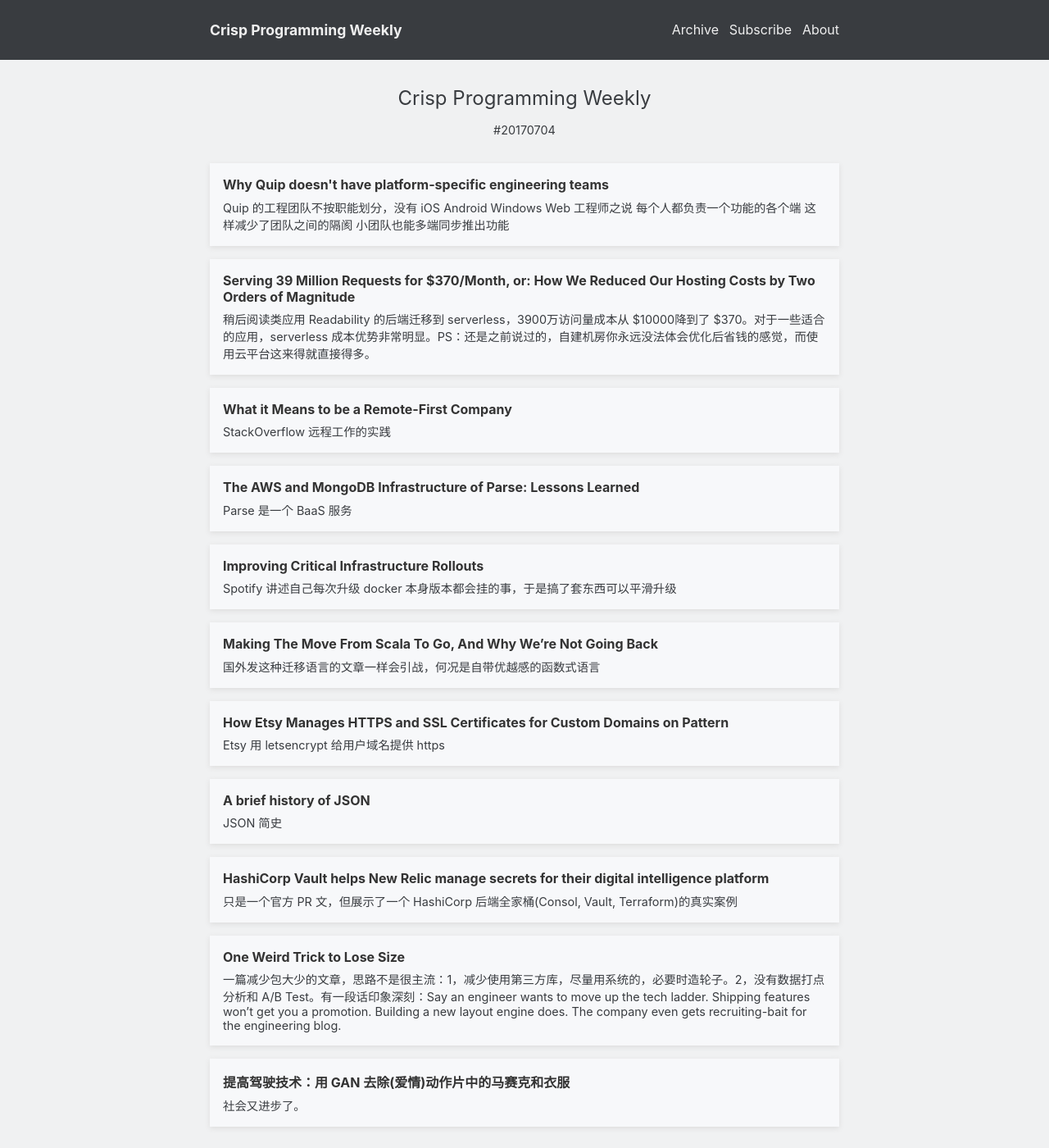
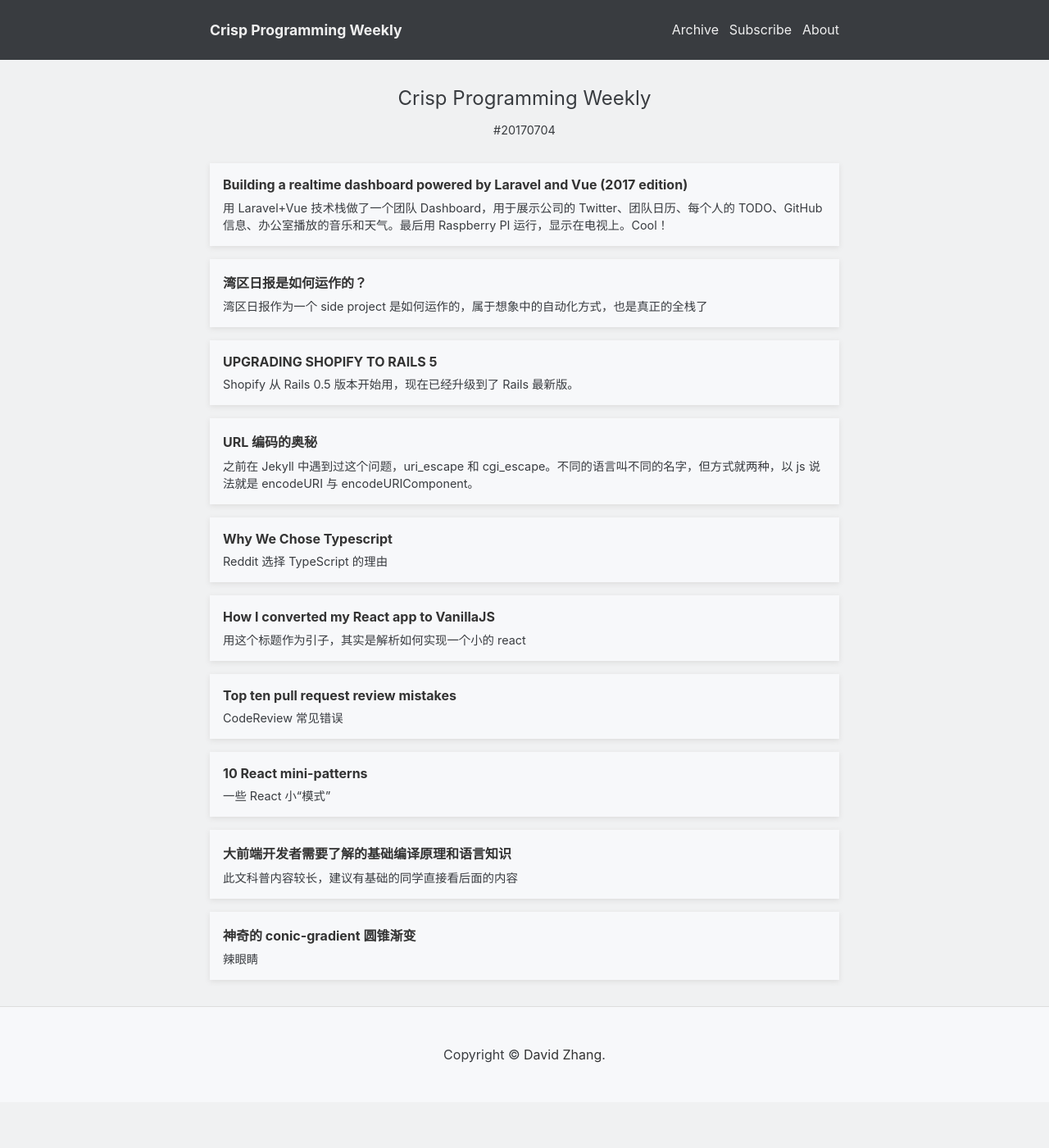
Before and after one commit to crispgm/weekly, a Jekyll site: the page built from _posts/2017-07-04-weekly.md, in a window 1280 px wide and 1400 px high. Shown: the whole window at 82% size. Built offline with Jekyll 4.4.1, drawn with Linux system fonts in a browser that asks for light colours.

Commit message:
Weekly 2017-07-04 published

```diff
--- a/_posts/2017-07-04-weekly.md
+++ b/_posts/2017-07-04-weekly.md
@@ -1,36 +1,33 @@
 ---
 articles:
-  - title:    "Why Quip doesn't have platform-specific engineering teams"
-    link:     "https://quip.com/blog/quip-engineering-team-structure"
-    comment:  "Quip 的工程团队不按职能划分，没有 iOS Android Windows Web 工程师之说 每个人都负责一个功能的各个端 这样减少了团队之间的隔阂 小团队也能多端同步推出功能"
-  - title:    "Serving 39 Million Requests for $370/Month, or: How We Reduced Our Hosting Costs by Two Orders of Magnitude"
-    link:     "https://trackchanges.postlight.com/serving-39-million-requests-for-370-month-or-how-we-reduced-our-hosting-costs-by-two-orders-of-edc30a9a88cd"
-    comment:  "稍后阅读类应用 Readability 的后端迁移到 serverless，3900万访问量成本从 $10000降到了 $370。对于一些适合的应用，serverless 成本优势非常明显。PS：还是之前说过的，自建机房你永远没法体会优化后省钱的感觉，而使用云平台这来得就直接得多。"
-  - title:    "What it Means to be a Remote-First Company"
-    link:     "https://stackoverflow.blog/2017/02/08/means-remote-first-company/"
-    comment:  "StackOverflow 远程工作的实践"
-  - title:    "The AWS and MongoDB Infrastructure of Parse: Lessons Learned"
-    link:     "https://medium.baqend.com/parse-is-gone-a-few-secrets-about-their-infrastructure-91b3ab2fcf71"
-    comment:  "Parse 是一个 BaaS 服务"
-  - title:    "Improving Critical Infrastructure Rollouts"
-    link:     "https://labs.spotify.com/2017/06/22/improving-critical-infrastructure-rollouts/"
-    comment:  "Spotify 讲述自己每次升级 docker 本身版本都会挂的事，于是搞了套东西可以平滑升级"
-  - title:    "Making The Move From Scala To Go, And Why We’re Not Going Back"
-    link:     "https://movio.co/en/blog/migrate-Scala-to-Go/"
-    comment:  "国外发这种迁移语言的文章一样会引战，何况是自带优越感的函数式语言"
-  - title:    "How Etsy Manages HTTPS and SSL Certificates for Custom Domains on Pattern"
-    link:     "https://codeascraft.com/2017/01/31/how-etsy-manages-https-and-ssl-certificates-for-custom-domains-on-pattern/"
-    comment:  "Etsy 用 letsencrypt 给用户域名提供 https"
-  - title:    "A brief history of JSON"
-    link:     "http://blog.sqlizer.io/posts/json-history/"
-    comment:  "JSON 简史"
-  - title:    "HashiCorp Vault helps New Relic manage secrets for their digital intelligence platform"
-    link:     "https://www.hashicorp.com/blog/hashicorp-vault-helps-new-relic-manage-secrets-for-their-digital-intelligence-platform/"
-    comment:  "只是一个官方 PR 文，但展示了一个 HashiCorp 后端全家桶(Consol, Vault, Terraform)的真实案例"
-  - title:    "One Weird Trick to Lose Size"
-    link:     "https://blog.halide.cam/one-weird-trick-to-lose-size-c0a4013de331"
-    comment:  "一篇减少包大少的文章，思路不是很主流：1，减少使用第三方库，尽量用系统的，必要时造轮子。2，没有数据打点分析和 A/B Test。有一段话印象深刻：Say an engineer wants to move up the tech ladder. Shipping features won’t get you a promotion. Building a new layout engine does. The company even gets recruiting-bait for the engineering blog."
-  - title:    "提高驾驶技术：用 GAN 去除(爱情)动作片中的马赛克和衣服"
-    link:     "https://zhuanlan.zhihu.com/p/27199954"
-    comment:  "社会又进步了。"
+  - title:    "Building a realtime dashboard powered by Laravel and Vue (2017 edition)"
+    link:     "https://codeburst.io/building-a-realtime-dashboard-powered-by-laravel-and-vue-2017-edition-7dc1d4954f71"
+    comment:  "用 Laravel+Vue 技术栈做了一个团队 Dashboard，用于展示公司的 Twitter、团队日历、每个人的 TODO、GitHub 信息、办公室播放的音乐和天气。最后用 Raspberry PI 运行，显示在电视上。Cool！"
+  - title:    "湾区日报是如何运作的？"
+    link:     "https://medium.com/@wanquribao/%E6%B9%BE%E5%8C%BA%E6%97%A5%E6%8A%A5%E6%98%AF%E5%A6%82%E4%BD%95%E8%BF%90%E4%BD%9C%E7%9A%84-5f2482e21be2"
+    comment:  "湾区日报作为一个 side project 是如何运作的，属于想象中的自动化方式，也是真正的全栈了"
+  - title:    "UPGRADING SHOPIFY TO RAILS 5"
+    link:     "https://shopifyengineering.myshopify.com/blogs/engineering/upgrading-shopify-to-rails-5-0"
+    comment:  "Shopify 从 Rails 0.5 版本开始用，现在已经升级到了 Rails 最新版。"
+  - title:    "URL 编码的奥秘"
+    link:     "https://aotu.io/notes/2017/06/15/The-mystery-of-URL-encoding/"
+    comment:  "之前在 Jekyll 中遇到过这个问题，uri_escape 和 cgi_escape。不同的语言叫不同的名字，但方式就两种，以 js 说法就是 encodeURI 与 encodeURIComponent。"
+  - title:    "Why We Chose Typescript"
+    link:     "https://redditblog.com/2017/06/30/why-we-chose-typescript/"
+    comment:  "Reddit 选择 TypeScript 的理由"
+  - title:    "How I converted my React app to VanillaJS"
+    link:     "https://hackernoon.com/how-i-converted-my-react-app-to-vanillajs-and-whether-or-not-it-was-a-terrible-idea-4b14b1b2faff"
+    comment:  "用这个标题作为引子，其实是解析如何实现一个小的 react"
+  - title:    "Top ten pull request review mistakes"
+    link:     "https://blog.scottnonnenberg.com/top-ten-pull-request-review-mistakes/"
+    comment:  "CodeReview 常见错误"
+  - title:    "10 React mini-patterns"
+    link:     "https://hackernoon.com/10-react-mini-patterns-c1da92f068c5"
+    comment:  "一些 React 小“模式”"
+  - title:    "大前端开发者需要了解的基础编译原理和语言知识"
+    link:     "https://mp.weixin.qq.com/s?__biz=MzI0NzI1NzU5NA==&mid=2247483740&idx=1&sn=ed505ededdbb970a9094b34c829f25d5"
+    comment:  "此文科普内容较长，建议有基础的同学直接看后面的内容"
+  - title:    "神奇的 conic-gradient 圆锥渐变"
+    link:     "http://www.cnblogs.com/coco1s/p/7079529.html"
+    comment:  "辣眼睛"
 ---
```
Also changed, not shown: 1 other file.
